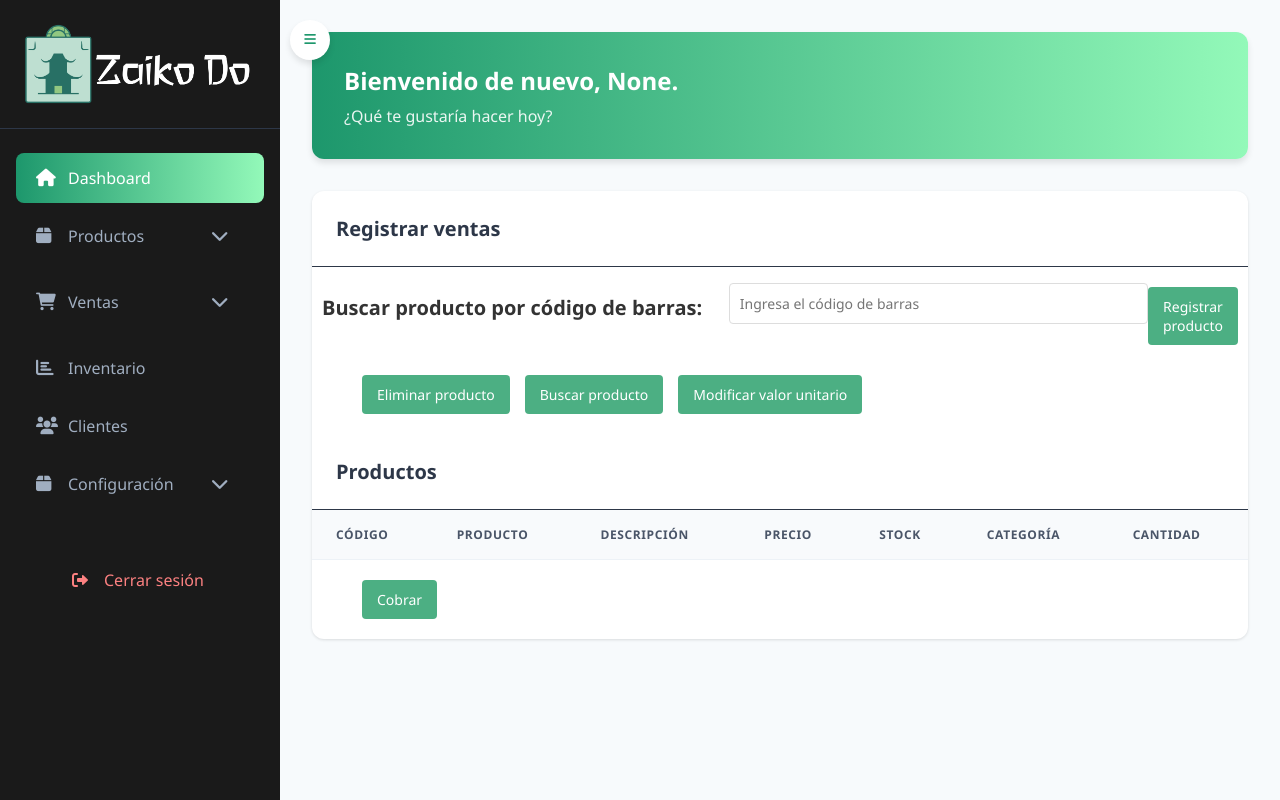
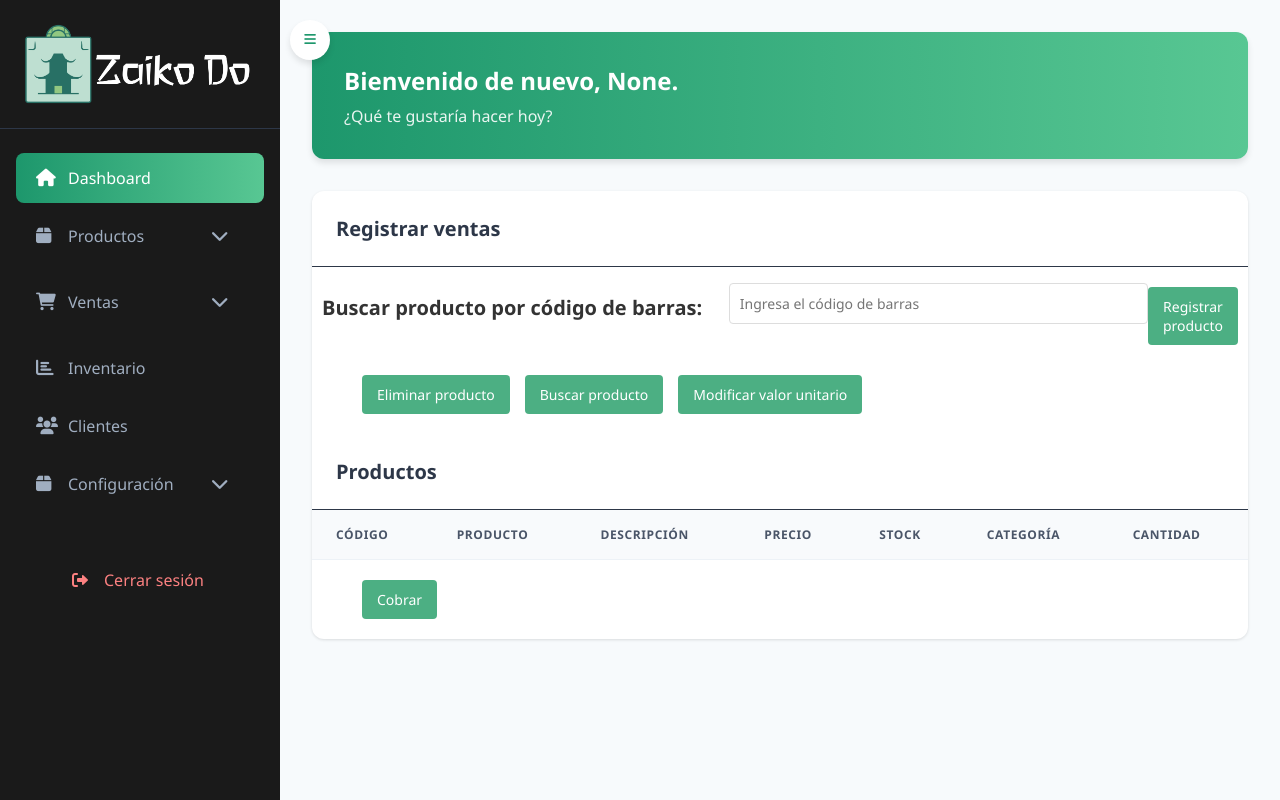
Before and after one commit to johnrua17/Zaiko-Do, a Flask app: page /admin in a window 1280 px wide. Run offline with Flask 3, Linux system fonts and the light colour scheme; lists and menus that the app fills with data are empty; some libraries are stand-ins or nearby versions.

Commit message:
Reducir el rango de los degradados en admin.html
Para mejorar la legibildiad de las letras blancas sobre el fondo claro.
Los degradados ya no van de #1d976c hasta #93F9B9 sino solo desde #1d976c hasta #58C793.

```diff
--- a/static/styles.css
+++ b/static/styles.css
@@ -24,7 +24,7 @@
 .logo {
     font-size: 1.8rem;
     font-weight: 700;
-    background: linear-gradient(to right, #1d976c, #93f9b9);
+    background: linear-gradient(to right, #1d976c, #58C793);
     -webkit-background-clip: text;
     background-clip: text;
     -webkit-text-fill-color: transparent;
@@ -58,7 +58,7 @@
 
 .nav-item.active {
     color: #ffffff;
-    background: linear-gradient(to right, #1d976c, #93f9b9);
+    background: linear-gradient(to right, #1d976c, #58C793);
 }
 
 .nav-item i {
@@ -141,14 +141,10 @@
     width: 20px;
 }
 
-
-
-
-
 /* Contenedor principal */
 :root {
     --primary-color: #1d976c;
-    --primary-gradient: linear-gradient(to right, #1d976c, #93f9b9);
+    --primary-gradient: linear-gradient(to right, #1d976c, #58C793);
     --sidebar-bg: #1a1a1a;
     --text-light: #ffffff;
     --text-muted: #a0aec0;
```
